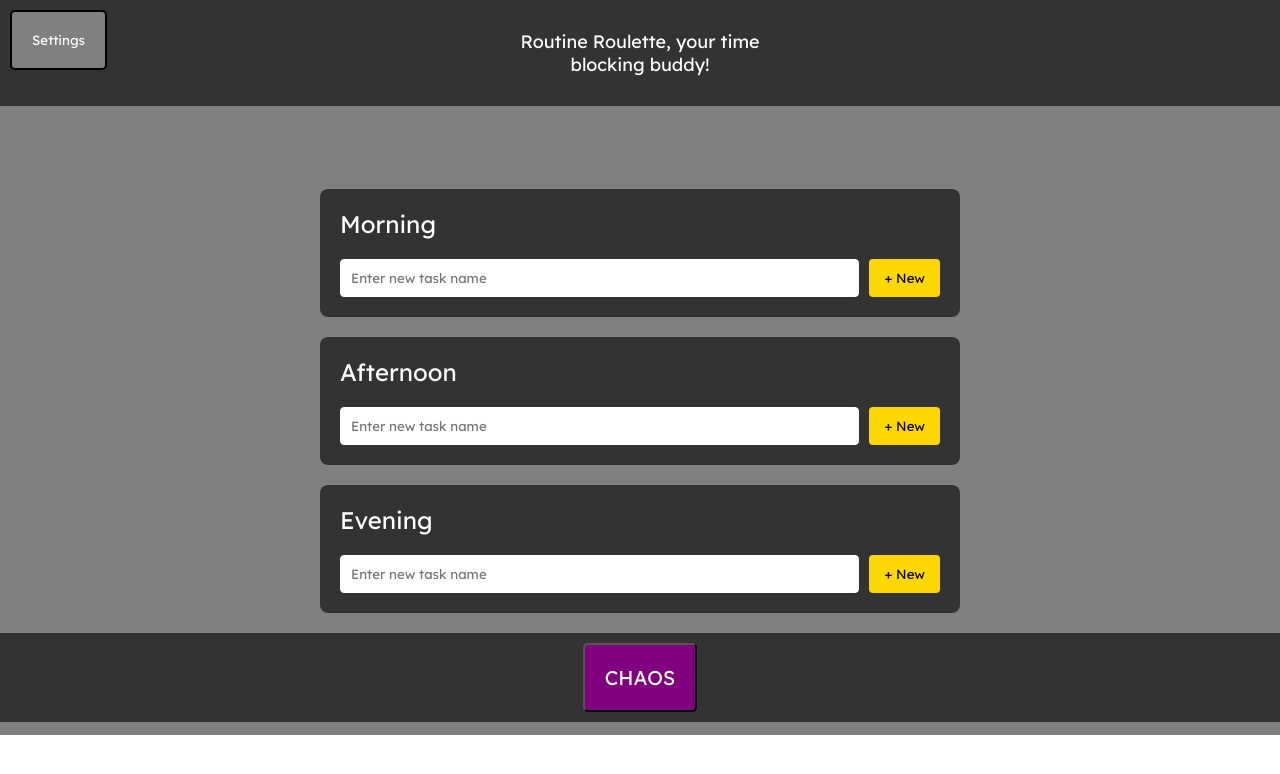
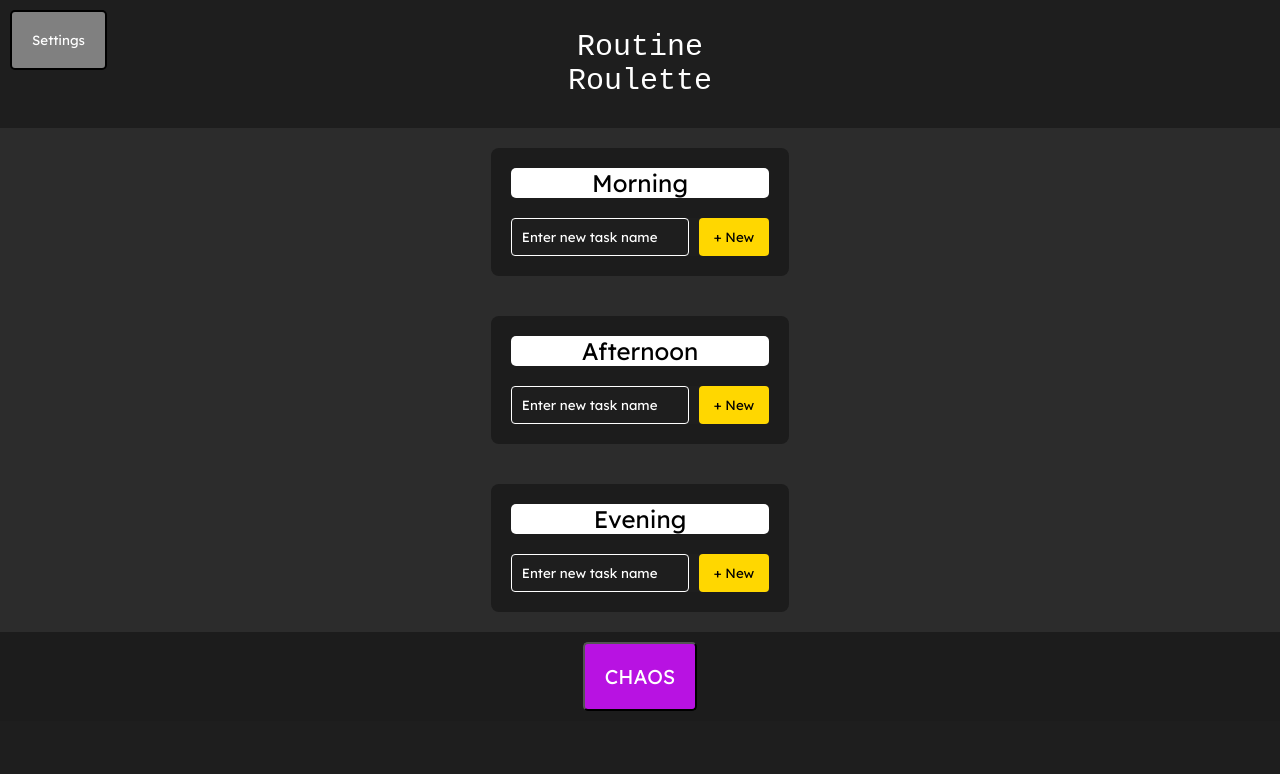
Before and after one commit to PaulP1406/Systemhacks-Routine-Roulette, a React (Create React App) app in the folder my-app/: page / in a window 1280 px wide. Shown: the top 774 px of the page. Built offline with nearby package versions, Linux system fonts and the light colour scheme.

Commit message:
Beta version finished

```diff
--- a/my-app/public/index.html
+++ b/my-app/public/index.html
@@ -24,7 +24,7 @@
       work correctly both with client-side routing and a non-root public URL.
       Learn how to configure a non-root public URL by running `npm run build`.
     -->
-    <title>React App</title>
+    <title>Routine Roulette</title>
   </head>
   <body>
     <noscript>You need to enable JavaScript to run this app.</noscript>
--- a/my-app/src/App.css
+++ b/my-app/src/App.css
@@ -1,7 +1,10 @@
+*{
+  font-family: "Lexend", sans-serif;
+}
 
 .App {
   text-align: center;
-  background-color: gray;
+  background-color: #2C2C2C;
 }
 
 .App-logo {
--- a/my-app/src/ChaosButtonGlobal.css
+++ b/my-app/src/ChaosButtonGlobal.css
@@ -1,5 +1,5 @@
 .chaosBtn {
-    background-color: purple;
+    background-color: rgb(184, 18, 226);
     color: white;
     padding: 20px 20px;
     /* border: 2px solid black; */
@@ -11,6 +11,8 @@
     width: auto;
 }
 .ChaosButtonGlobal {
-    background-color: #333;
+    background-color: #1C1C1C ;
     color: white;
+    height: auto;
+    width: 100vw;
 }
--- a/my-app/src/Nav.css
+++ b/my-app/src/Nav.css
@@ -1,10 +1,11 @@
 *{
     font-family: "Lexend", sans-serif;
+    background-color: #1E1E1E;
 }
 
 .Nav{
-    /* background-color: #1E1E1E; */
-    background-color: #333;
+    background-color: #1E1E1E;
+    /* background-color:  #1C1C1C; */
     height: auto;
     display: flex;
     justify-content: space-between; /* This will space out your header elements */
@@ -13,10 +14,11 @@
 
 .Nav-title{
     text-align: center;
-    color: rgb(255, 255, 255);
+    color: white;
     width: 20%;
     height: auto;
-    font-size: large;
+    font-size: 30px;
+    font-family: monospace;
     padding: 30px;
     margin: auto;
 }
--- a/my-app/src/Nav.js
+++ b/my-app/src/Nav.js
@@ -1,11 +1,12 @@
 import React from 'react'
 import './Nav.css';
+
 
 const Nav = () => {
   return (
     <div className='Nav'>
       <button className='configBtn'>Settings</button>
-      <p className='Nav-title'> Routine Roulette, your time blocking buddy!</p>
+      <p className='Nav-title'> Routine Roulette</p>
     </div>
   )
 }
--- a/my-app/src/Schedule.css
+++ b/my-app/src/Schedule.css
@@ -2,5 +2,10 @@
     font-family: "Lexend", sans-serif;
 }
 .Schedule {
-    color: grey;
+    display: flex;
+    flex-direction: column; /* stack items vertically */
+    justify-content: center; /* align vertical */
+    align-items: center; /* align horizontal when in column mode */
+    height: 100%; /* or any specific height */
+    background-color: #2C2C2C;
 }
--- a/my-app/src/Schedule.js
+++ b/my-app/src/Schedule.js
@@ -28,7 +28,6 @@ const ScheduleComponent = () => {
 
   return (
     <div className="Schedule">
-      <h1>Schedule</h1>
       <TaskManager title="Morning" tasks={morningTasks} setTasks={setMorningTasks} />
       <TaskManager title="Afternoon" tasks={afternoonTasks} setTasks={setAfternoonTasks} />
       <TaskManager title="Evening" tasks={eveningTasks} setTasks={setEveningTasks} />
--- a/my-app/src/TaskBar.css
+++ b/my-app/src/TaskBar.css
@@ -7,31 +7,11 @@
   justify-content: space-between;
   align-items: center;
 }
-.delete-btn-btn {
-  padding: 5px 10px;
-  background-color: red; /* Red background for delete button */
-  color: white;
-  border: none;
-  border-radius: 4px;
-  cursor: pointer;
+
+.task-bar-content {
+  background-color: #f4f4f4;
 }
 
-.delete-btn-btn:hover {
-  background-color: #d9534f; /* Slightly darker red on hover */
+.task-bar-content.dragging {
+  background-color: black;
 }
-
-.task-bar.dragging {
-  /* Optional styles for when the task bar is being dragged */
-  background-color: #e0e0e0;
-}
-
-.task-bar-content {
-  /* Styles for the content within a task bar */
-}
-
-.delete-task-btn {
-  /* Styles for the delete button */
-}
-
-
-/* Add more styling here to match the design */
--- a/my-app/src/TaskManager.css
+++ b/my-app/src/TaskManager.css
@@ -1,6 +1,9 @@
 /* TaskManager.css */
+*{
+  font-family: "Lexend", sans-serif;
+}
 .task-manager {
-    background-color: #333;
+    background-color: #1C1C1C ;
     border-radius: 8px; /* Rounded corners for the container */
     padding: 20px; /* Spacing inside the container */
     max-width: 600px; /* Maximum width of the task manager */
@@ -9,9 +12,12 @@
 
   .task-title {
     font-size: 1.5rem; /* Title size */
-    color: #fff; /* Title text color */
+    color: black; /* Title text color */
     margin-bottom: 20px; /* Space below the title */
     text-align: left; /* Align title text to the left */
+    background-color: white;
+    border-radius: 5px;
+    text-align: center;
   }
 
   .task-bar {
@@ -37,6 +43,12 @@
     border: 1px solid #ffffff; /* Border for input */
     border-radius: 4px; /* Rounded corners for input */
     margin-right: 10px; /* Space between input and button */
+    color:white;
+  }
+
+ ::placeholder {
+    color: white;
+
   }
 
   .add-task-btn, .delete-task-btn {
@@ -49,16 +61,17 @@
     text-align: center; /* Center text inside buttons */
   }
 
-  .add-task-btn:hover, .delete-task-btn:hover {
-    background-color: #4cae4c; /* Darker green on hover */
+  .add-task-btn:hover{
+    background-color: #4CAF50 ;
   }
 
   .delete-task-btn:hover {
-    background-color: red; /* Darker green on hover */
+    background-color: #FF6666;
   }
 
   /* Additional styles for dragging state */
   .task-bar.dragging {
-    background-color: #e0e0e0; /* Different background when dragging */
+    background-color: #1888aa;
+    border: none;
     box-shadow: 0 2px 5px rgba(0,0,0,0.2); /* Shadow for lifted task bars */
   }
--- a/my-app/src/TaskManager.js
+++ b/my-app/src/TaskManager.js
@@ -53,7 +53,7 @@ const TaskManager = ({ title, tasks, setTasks }) => {
                     {...provided.dragHandleProps}
                     className={snapshot.isDragging ? 'task-bar dragging' : 'task-bar'}
                   >
-                    <TaskBar name={task.name} />
+                    <TaskBar name={task.name}/>
                     <button
                       className="delete-task-btn"
                       onClick={() => deleteTask(task.id)}
--- a/my-app/src/index.css
+++ b/my-app/src/index.css
@@ -1,3 +1,5 @@
+
+
 body {
   margin: 0;
   font-family: -apple-system, BlinkMacSystemFont, 'Segoe UI', 'Roboto', 'Oxygen',
```
Also changed, not shown: my-app/src/ChaosButtonLocal.js (deleted, +0 -12 lines), my-app/src/configImage.jpg (deleted), my-app/src/logo.svg (deleted).
